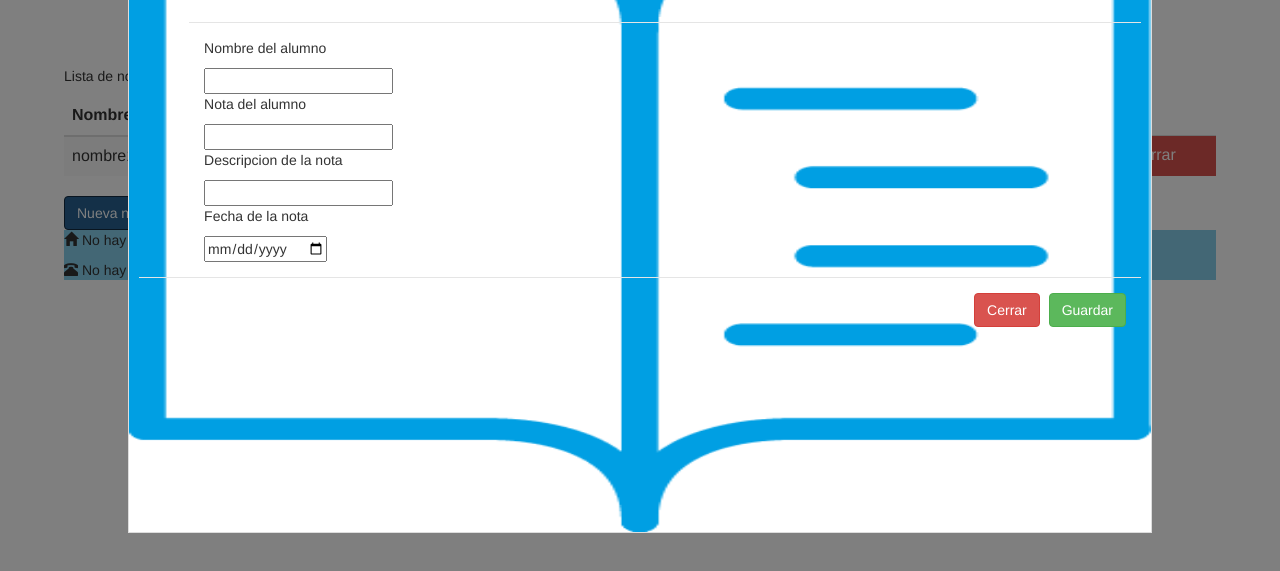
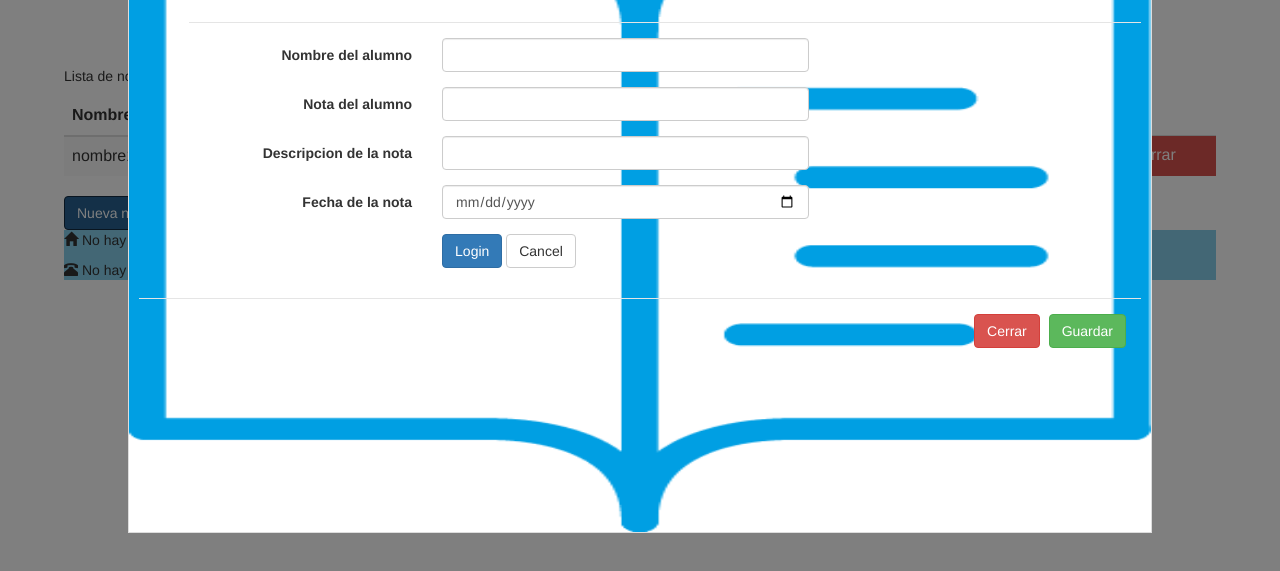
Before and after one commit to ho-la/WEB, a plain HTML site: page PracticaWeb/index.html in a window 1280 px wide. Both pictures are taken after a click on the link "Nueva nota". Shown: the part 139-710 px from the top of the page. Drawn offline with nearby package versions, Linux system fonts and the light colour scheme.

Commit message:
Iniciando

```diff
--- a/PracticaWeb/index.html
+++ b/PracticaWeb/index.html
@@ -27,45 +27,6 @@
     -->
 	<section>
         <article>
-            <!--
-            <div class="container">
-                <p>Lista de notas de los alumnos</p>
-                <div class="row">
-                    <div class="col-md-3">
-                        <P>Nombre del alumno</P>
-                    </div>
-                    <div class="col-md-2">
-                        <P>Nota del alumno</P>
-                    </div>
-                    <div class="col-md-4">
-                        <P>Descripcion de la nota</P>
-                    </div>
-                    <div class="col-md-2">
-                        <P>Fecha de la nota</P>
-                    </div>
-                    <div class="col-md-1">
-                    </div>
-                </div>
-                <div class="row">
-                    <div class="col-md-3">
-
-                    </div>
-                    <div class="col-md-2">
-
-                    </div>
-                    <div class="col-md-4">
-
-                    </div>
-                    <div class="col-md-2">
-
-                    </div>
-                    <div class="col-md-1">
-                        <input type="button" value="Editar" class="btn-info">
-                        <input type="button" value="Borrar" class="btn-danger">
-                    </div>
-                </div>
-            </div>
-            -->
             <table class="table table-striped">
                 <p>Lista de notas de los alumnos</p>
                 <thead>
@@ -97,14 +58,38 @@
         <h3>Cabecera del Popup</h3>
       </div>
       <div class="modal-body">
-        <p>Nombre del alumno</p>
-        <input type="text">
-        <p>Nota del alumno</p>
-        <input type="number">
-        <p>Descripcion de la nota</p>
-        <input type="text">
-        <p>Fecha de la nota</p>
-        <input type="date">
+      	 <form id="loginForm" method="post" class="form-horizontal">
+               <div class="form-group">
+                   <label class="col-xs-3 control-label">Nombre del alumno</label>
+                   <div class="col-xs-5">
+                       <input type="text" class="form-control" name="username" />
+                   </div>
+               </div>
+               <div class="form-group">
+                   <label class="col-xs-3 control-label">Nota del alumno</label>
+                   <div class="col-xs-5">
+                       <input type="number" class="form-control" name="password" />
+                   </div>
+               </div>
+               <div class="form-group">
+                   <label class="col-xs-3 control-label">Descripcion de la nota</label>
+                   <div class="col-xs-5">
+                       <input type="text" class="form-control" name="password" />
+                   </div>
+               </div>
+               <div class="form-group">
+                   <label class="col-xs-3 control-label">Fecha de la nota</label>
+                   <div class="col-xs-5">
+                       <input type="date" class="form-control" name="password" />
+                   </div>
+               </div>
+               <div class="form-group">
+                   <div class="col-xs-5 col-xs-offset-3">
+                       <button type="submit" class="btn btn-primary">Login</button>
+                       <button type="button" class="btn btn-default" data-dismiss="modal">Cancel</button>
+                   </div>
+               </div>
+           </form>
       </div>
       <div class="modal-footer">
         <a href="#" class="btn btn-danger" data-dismiss="modal">Cerrar</a>
```
Also changed, not shown: Apuntes/HTML.txt (added), Apuntes/JQuery-JSON.txt (added), Apuntes/javascript.txt (renamed from javascript.txt), HTML.txt (deleted), JQuery-JSON.txt (deleted).
